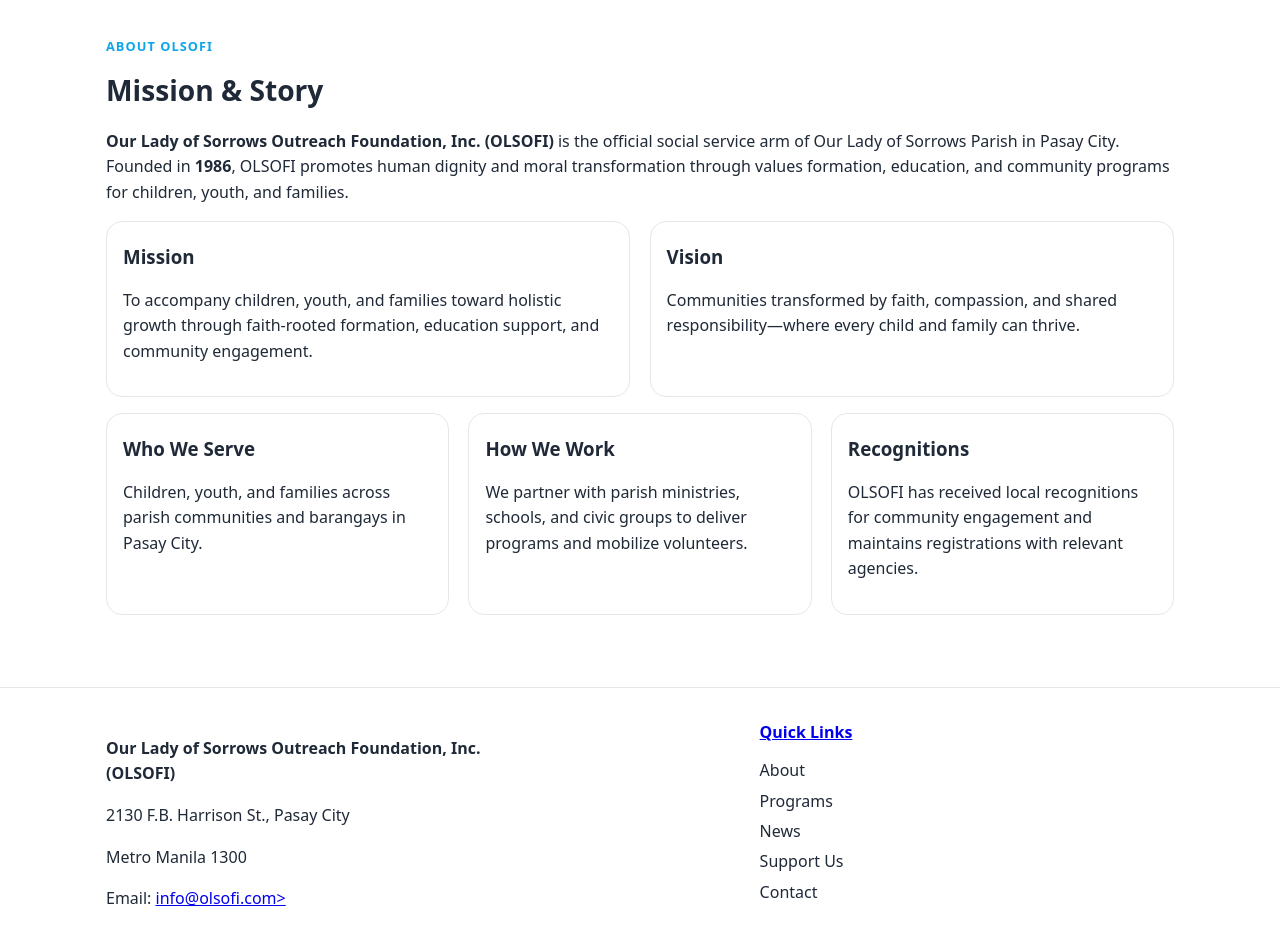
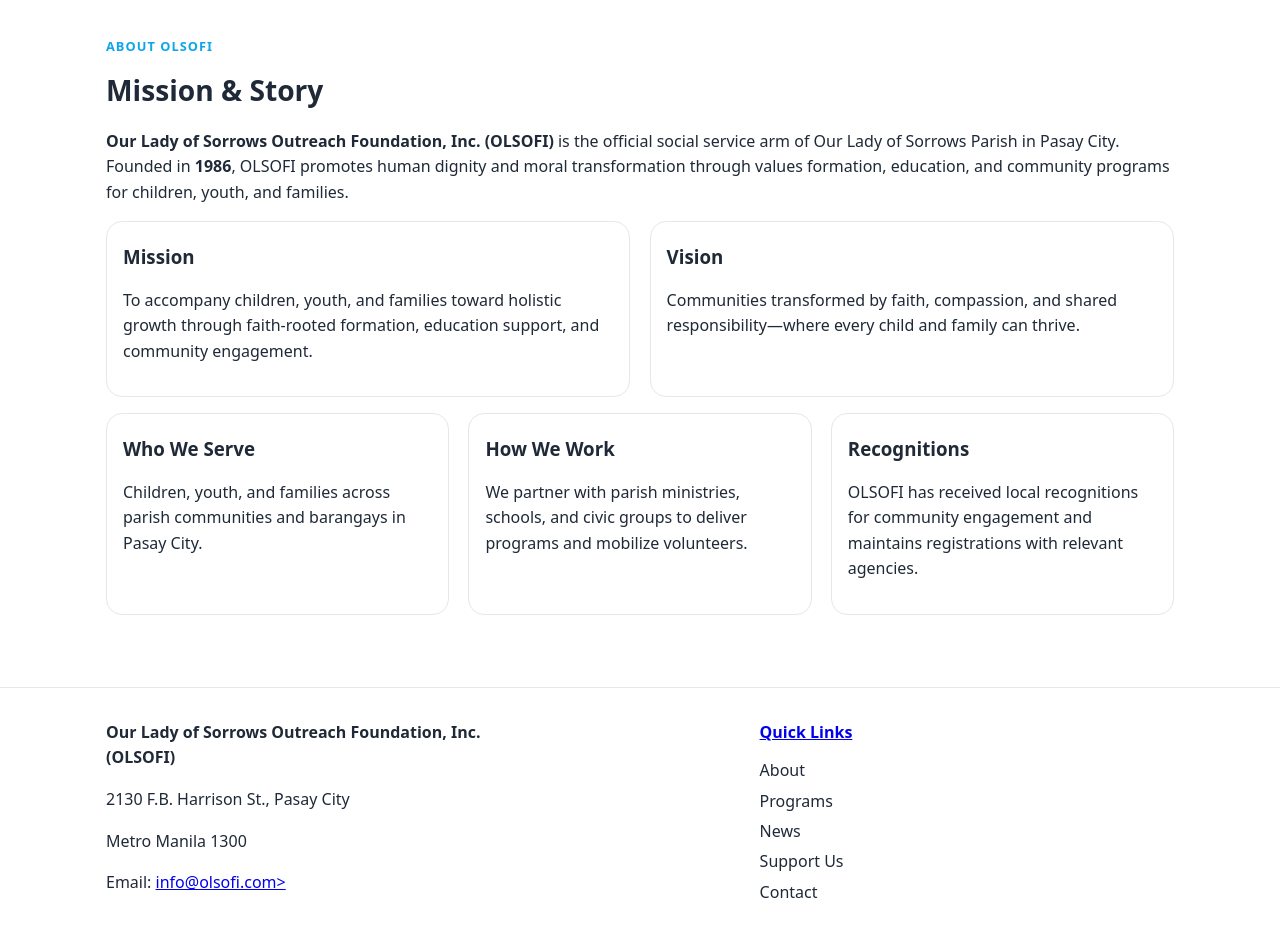
Before and after one commit to ToeKneeToo/static-site, a plain HTML site: page about.html in a window 1280 px wide. Shown: the part 92-1017 px from the top of the page. Drawn offline with Linux system fonts and the light colour scheme.

Commit message:
Update about.html

```diff
--- a/about.html
+++ b/about.html
@@ -68,7 +68,7 @@
   <div class="container">
     <div class="footer-grid">
       <div>
-        <div class="footer-brand" class="grid grid-3" style="margin-top:1rem">Our Lady of Sorrows Outreach Foundation, Inc. (OLSOFI) </div>
+        <div class="footer-brand">Our Lady of Sorrows Outreach Foundation, Inc. (OLSOFI) </div>
         <p> 2130 F.B. Harrison St., Pasay City </p>
         <p> Metro Manila 1300 </p>
         <p> Email: <a href="mailto:info@olsofi.com">info@olsofi.com> </p>
```
